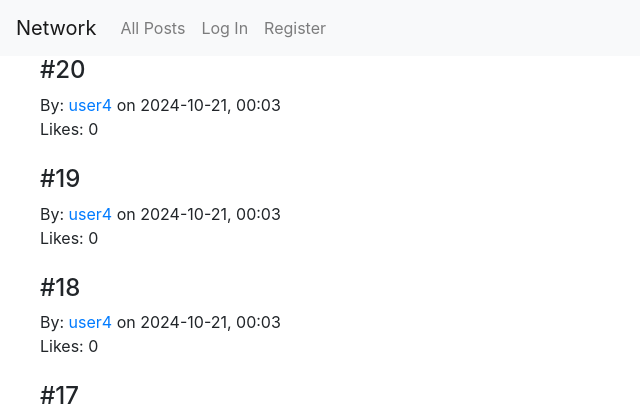
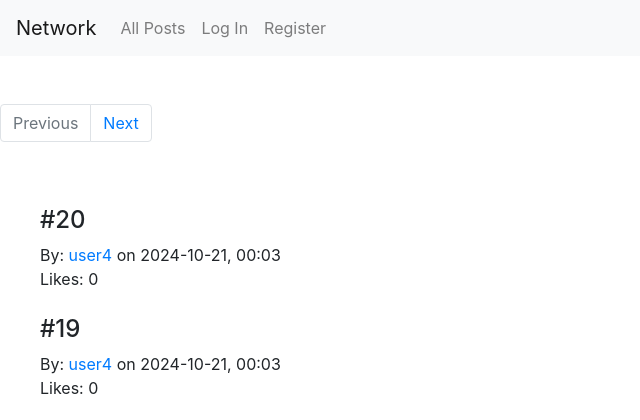
Before and after one commit to ramin-c/CS50Web_proj4, a Django app: page / in a window 1280 px wide. Shown: the top 420 px of the page, without its empty margins (0-640 px from the left). Run offline with Django 3.2, Linux system fonts and the light colour scheme; data comes from the database, SQL or seed files in the repository; both versions use the stored data as it was after the commit; data that the repository does not hold is empty; some libraries are stand-ins or nearby versions.

Commit message:
Implemented Pagination. – Working.

```diff
--- a/network/static/network/create_post.js
+++ b/network/static/network/create_post.js
@@ -10,6 +10,10 @@ document.addEventListener('DOMContentLoaded', function() {
     csrftoken = CSRF_TOKEN;
 
     current_page = 1
+
+    if (current_page == 1) {
+        document.getElementById('prev').parentElement.classList.add("disabled");
+    }
 
     let posts = fetch_posts_and_display(current_page);
 
@@ -69,6 +73,13 @@ function fetch_posts(page_number) {
     .then(result => {
         // Print result
         console.log(result);
+        current_page = result.current_page;
+
+        if (result.last_page) {
+            document.getElementById('next').parentElement.classList.add("disabled");
+        } else {
+            document.getElementById('next').parentElement.classList.remove("disabled");
+        }
     });
 }
 
@@ -84,6 +95,15 @@ function fetch_posts_and_display(page_number) {
         // Print result
         console.log("result:");
         console.log(result);
+        current_page = result.current_page;
+
+        if (result.last_page) {
+            document.getElementById('next').parentElement.classList.add("disabled");
+        } else {
+            document.getElementById('next').parentElement.classList.remove("disabled");
+        }
+
+
         display_posts(result.posts);
     });
 }
@@ -198,3 +218,21 @@ function turn_into_textarea(element, post_content, post_id) {
     console.log("turn this into textarea");
     element.parentNode.parentNode.replaceWith(ul_with_textarea);
 }
+
+
+function load_posts_next(element) {
+    //document.querySelector.getElementById("prev").parentElement.classList.remove("disabled");
+    document.getElementById('prev').parentElement.classList.remove("disabled");
+    fetch_posts_and_display(current_page + 1);
+
+}
+
+
+function load_posts_prev(element) {
+    if (current_page < 3) {
+        current_page = 1;
+        document.getElementById('prev').parentElement.classList.add("disabled");
+    }
+    console.log("current page: " + current_page);
+    fetch_posts_and_display(current_page - 1);
+}
--- a/network/templates/network/index.html
+++ b/network/templates/network/index.html
@@ -13,15 +13,19 @@
 {{ request.user.id|json_script:"user_id" }}
 {{ request.user.username|json_script:"username" }}
 {% endif %}
+<br><br>
+<nav aria-label="...">
+    <ul class="pagination">
+      <li class="page-item">
+        <a id="prev" class="page-link" onclick="load_posts_prev(this)" href="#" tabindex="-1" aria-disabled="true">Previous</a>
+      <li class="page-item">
+        <a id="next" class="page-link" onclick="load_posts_next(this)" href="#">Next</a>
+      </li>
+    </ul>
+  </nav>
+<br><br>
 <ul id="posts_div"></ul>
-    <!-- {% for post in posts %}
-    <hr>
-    <li> {{ post.content }} <div><br> By: {{ post.creator }} on {{ post.date }} Likes: {{ post.likes }} </div></li>
 
-    {% empty %}
-    <li>No posts yet.</li>
-
-    {% endfor %} -->
 <script src="{% static 'network/create_post.js' %}"></script>
 <script>let CSRF_TOKEN = '{{ csrf_token }}';</script>
 <script>const init_posts = '{{ posts }}';</script>
--- a/network/views.py
+++ b/network/views.py
@@ -162,11 +162,22 @@ def load_posts(request):
 
     else:
         posts_paginated = Paginator(posts, 10)
-        posts_paginated.get_page(request_data['page_number'])
+        print(f"request: posts for page {request_data['page_number']}")
+        last_page = False
 
-        post_as_serializable_objects = posts_paginated.page(request_data['page_number']).object_list
+        if request_data['page_number'] > posts_paginated.num_pages:
+            page_to_get = posts_paginated.num_pages
+        elif request_data['page_number'] < 1:
+            page_to_get = 1
+        else:
+            page_to_get = request_data['page_number']
 
-        return JsonResponse({"posts": post_as_serializable_objects}, status=200)
+        if page_to_get == posts_paginated.num_pages:
+            last_page = True
+
+        paginated_posts_as_serializable_objects = posts_paginated.page(page_to_get).object_list
+
+        return JsonResponse({"posts": paginated_posts_as_serializable_objects, "current_page": page_to_get, "last_page": last_page}, status=200)
 
 
 @csrf_exempt
```
Also changed, not shown: db.sqlite3.
